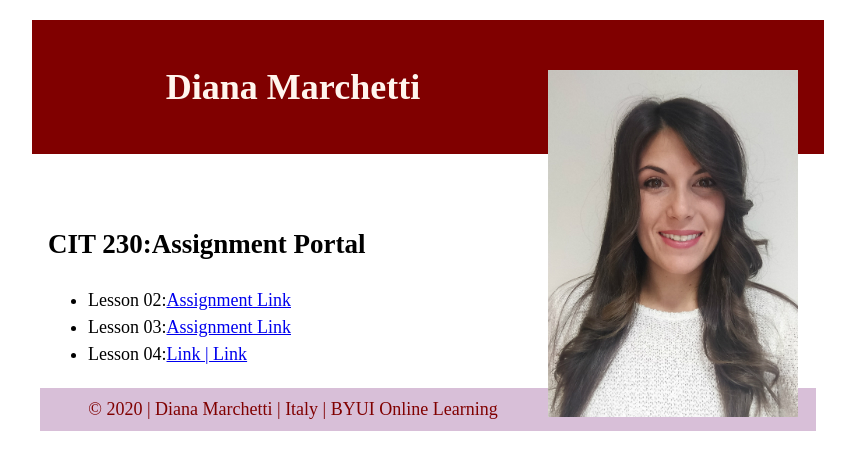
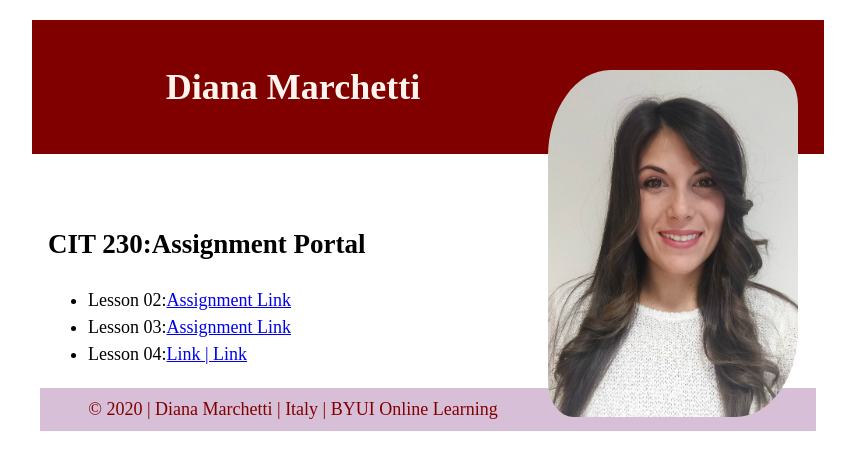
Before and after one commit to dianadevelop/dianadevelop.github.io, a plain HTML site: page index.html in a window 1280 px wide. Shown: the whole page, without its empty margins (212-1067 px from the left). Drawn offline with Linux system fonts and the light colour scheme.

Commit message:
image border

```diff
--- a/css/main.css
+++ b/css/main.css
@@ -29,5 +29,6 @@ padding: 0.5rem;
 img {
     float: right;
     margin: 10px;
+    border-radius: 25% 10%;
 
 }
```
